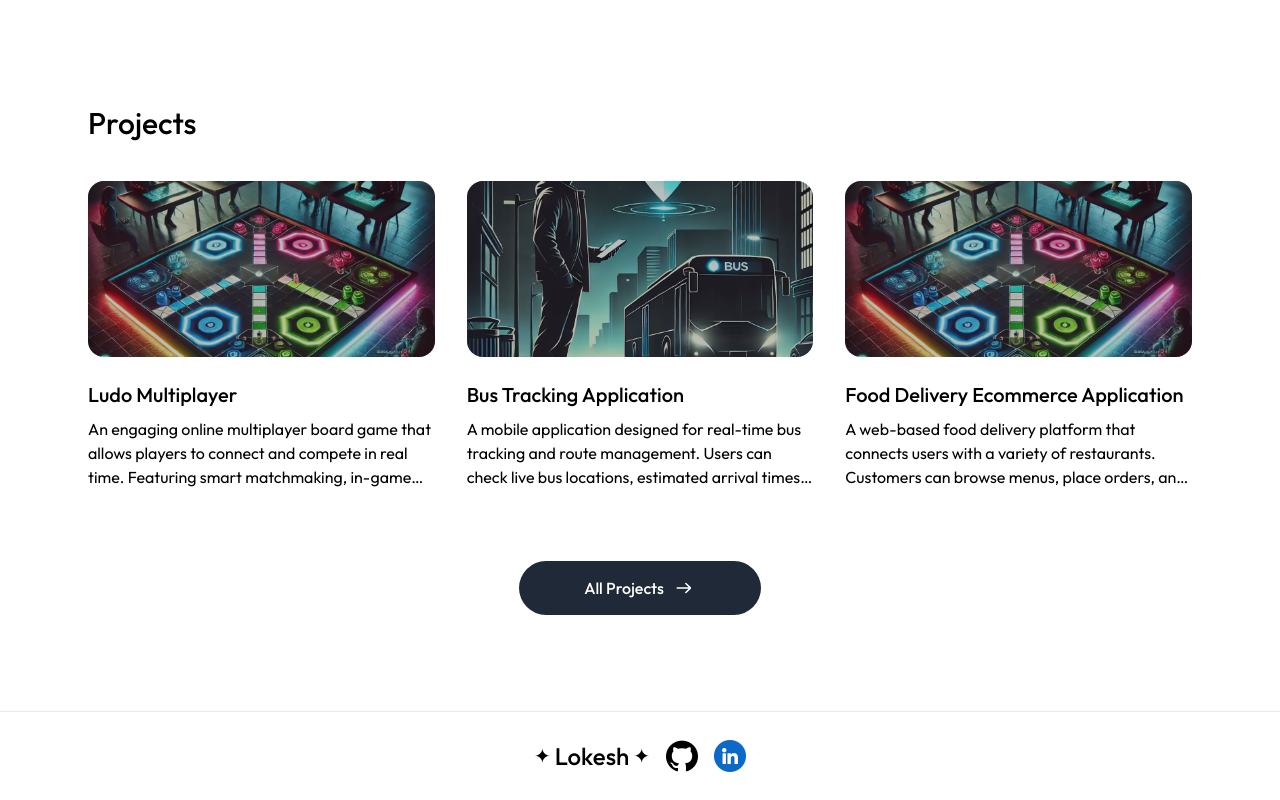
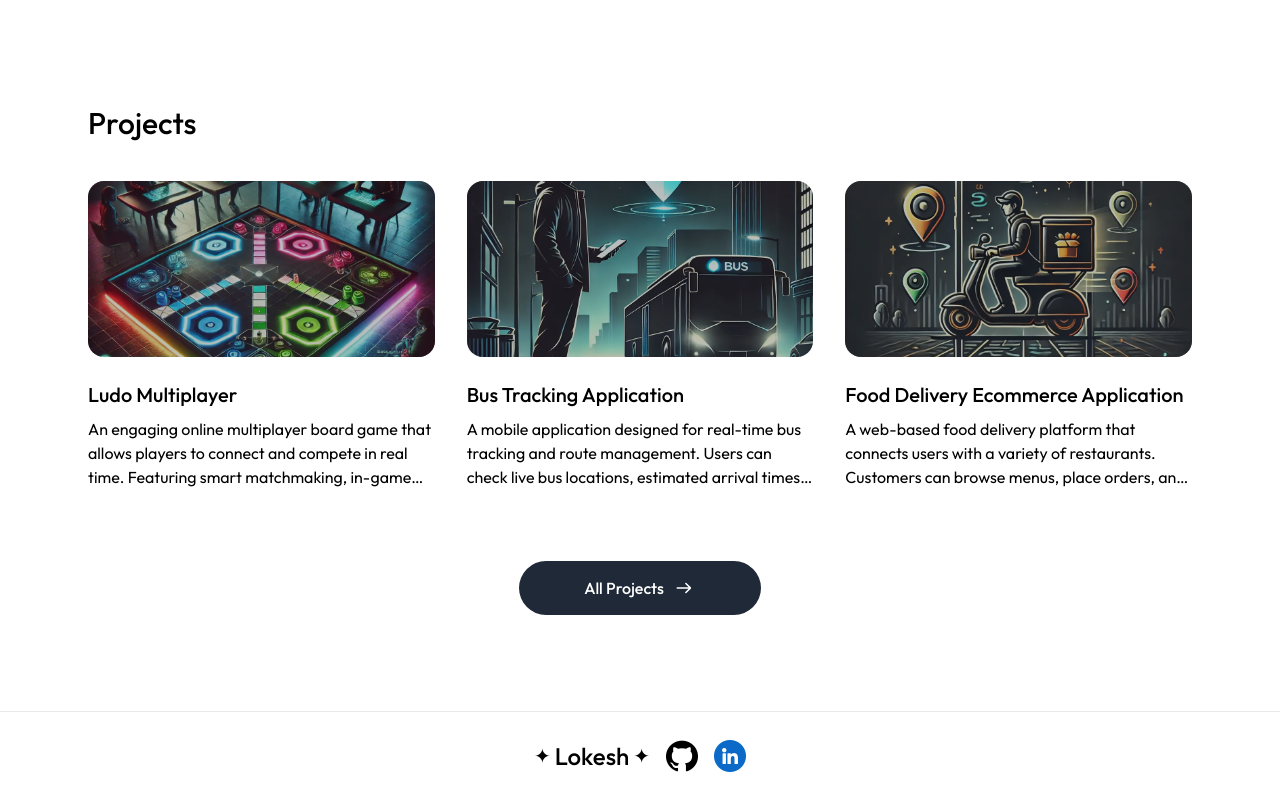
Before and after one commit to lokeshchauhan521/Portfolio2.0, a Next.js app: page / in a window 1280 px wide. Shown: the part 2753-3553 px from the top of the page. Built offline with nearby package versions, Linux system fonts and the light colour scheme; a web font is replaced by a local one.

Commit message:
updated image for food delivery app

```diff
--- a/app/components/Projects.tsx
+++ b/app/components/Projects.tsx
@@ -36,7 +36,7 @@ const Projects = () => {
       description: 'A mobile application designed for real-time bus tracking and route management. Users can check live bus locations, estimated arrival times, and receive notifications about delays. The app provides a seamless experience for commuters while enabling transport operators to manage fleets and schedules efficiently.',
     },
     {
-      imgPath: theme !== 'light' ? LudoLight : LudoDark,
+      imgPath: theme !== 'light' ? foodLight : foodDark,
       name: 'Food Delivery Ecommerce Application',
       description: 'A web-based food delivery platform that connects users with a variety of restaurants. Customers can browse menus, place orders, and track deliveries in real time. The app offers a smooth checkout experience, multiple payment options, and restaurant management tools for efficient order handling and timely deliveries.',
     },
```
